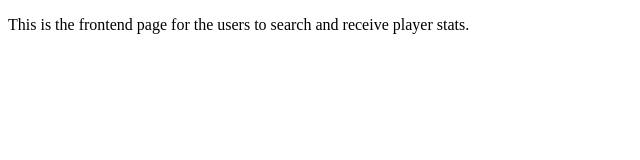
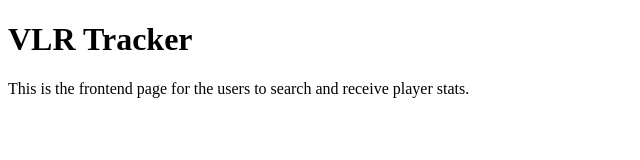
Before and after one commit to SreemanTummala/vlr-tracker, a website: page public/index.html in a window 1280 px wide. Shown: the whole page, without its empty margins (0-640 px from the left). Drawn offline with Linux system fonts and the light colour scheme.

Commit message:
adding to html

```diff
--- a/public/index.html
+++ b/public/index.html
@@ -9,6 +9,9 @@
     <link rel="stylesheet" href="styless.css" />
   </head>
   <body>
+    <h1>
+        VLR Tracker
+    </h1>
     <p>
         This is the frontend page for the users to search and receive player stats.
     </p>
```
